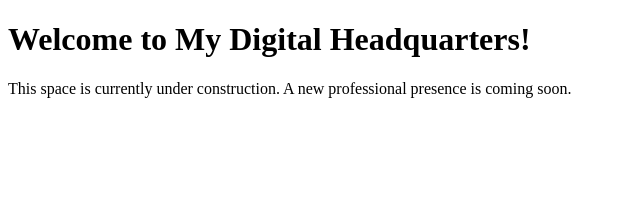
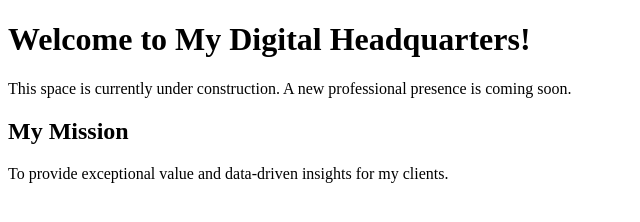
Before and after one commit to MarieMarketing/MarieMarketing.github.io, a plain HTML site: page index.html in a window 1280 px wide. Shown: the whole page, without its empty margins (0-640 px from the left). Drawn offline with Linux system fonts and the light colour scheme.

Commit message:
Add mission statement section to homepage
Updated the title and added a mission statement.

```diff
--- a/index.html
+++ b/index.html
@@ -1,10 +1,12 @@
 <!DOCTYPE html>
 <html>
   <head>
-    <title>Your Name - Professional Portfolio</title>
+    <title>Marie Marketing - Professional Portfolio</title>
   </head>
   <body>
     <h1>Welcome to My Digital Headquarters!</h1>
     <p>This space is currently under construction. A new professional presence is coming soon.</p>
+
+    <h2>My Mission</h2>
+      <p>To provide exceptional value and data-driven insights for my clients.</p>
   </body>
-</html>
```
